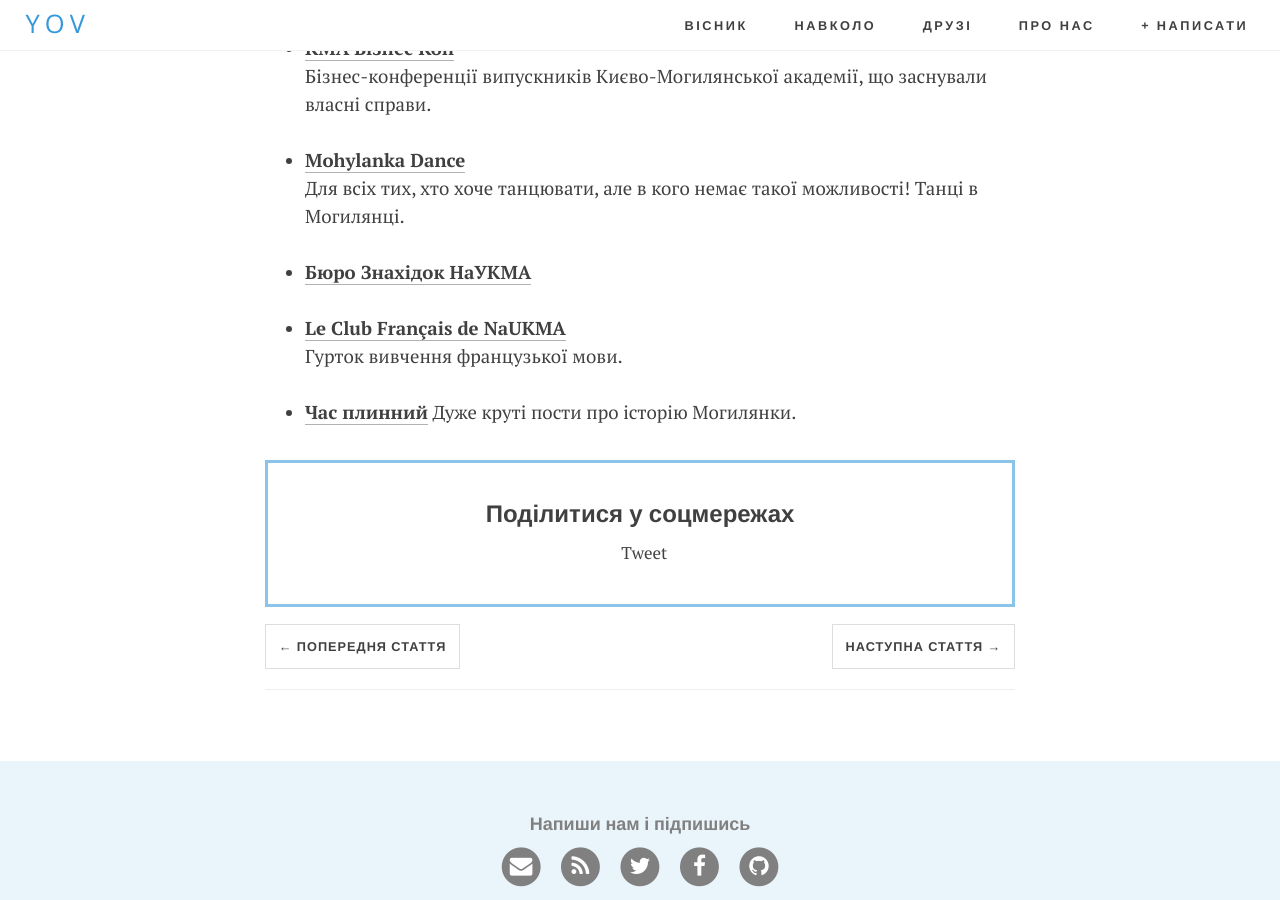
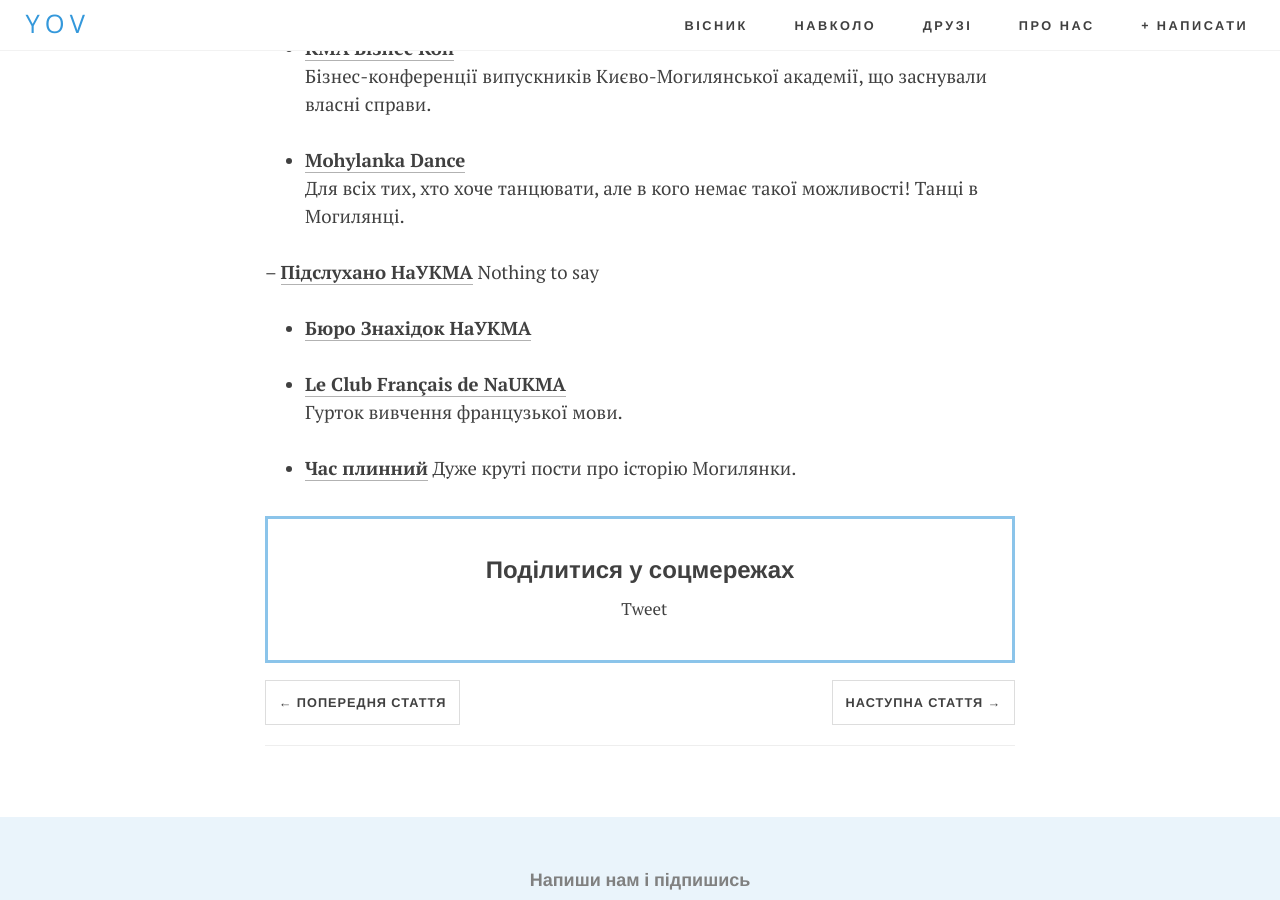
Before and after one commit to boretskyi/boretskyi.github.io, a Jekyll site: the page built from _posts/2015-09-01-kma-guide.md, in a window 1280 px wide and 900 px high, scrolled down 3901 px. Built offline with Jekyll 4.4.1, drawn with Linux system fonts in a browser that asks for light colours; nearby versions of some CDN libraries; Markdown is read by kramdown in place of the engine named in the settings; comment, search, counter and statistics services are not loaded.

Commit message:
Updated 2015-09-01-kma-guide.md

```diff
--- a/_posts/2015-09-01-kma-guide.md
+++ b/_posts/2015-09-01-kma-guide.md
@@ -123,6 +123,9 @@
 - **[Mohylanka Dance](https://vk.com/dancemohylanka)**
 Для всіх тих, хто хоче танцювати, але в кого немає такої можливості! Танці в Могилянці.
 
+– **[Підслухано НаУКМА](https://vk.com/gossip_kma)**
+Nothing to say
+
 - **[Бюро Знахідок НаУКМА](https://vk.com/public69247169)**
 
 - **[Le Club Français de NaUKMA](https://vk.com/club82599373)**
```
